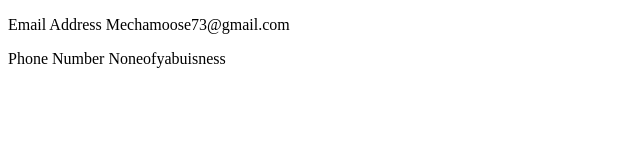
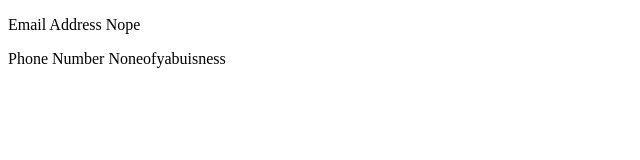
Before and after one commit to Bughuul-Problems/Simple-HTML-Site-With-Links-No-CSS, a plain HTML site: page Contact Info.html in a window 1280 px wide. Shown: the whole page, without its empty margins (0-640 px from the left). Drawn offline with Linux system fonts and the light colour scheme.

Commit message:
Update Contact Info.html

```diff
--- a/Contact Info.html
+++ b/Contact Info.html
@@ -5,7 +5,7 @@
     <title>Contact</title>
   </head>
   <body>
-    <p>Email Address Mechamoose73@gmail.com</p>
+    <p>Email Address Nope</p>
     <p>Phone Number Noneofyabuisness</p>
     <form action="index.html">
       <label Your Name:>
```
